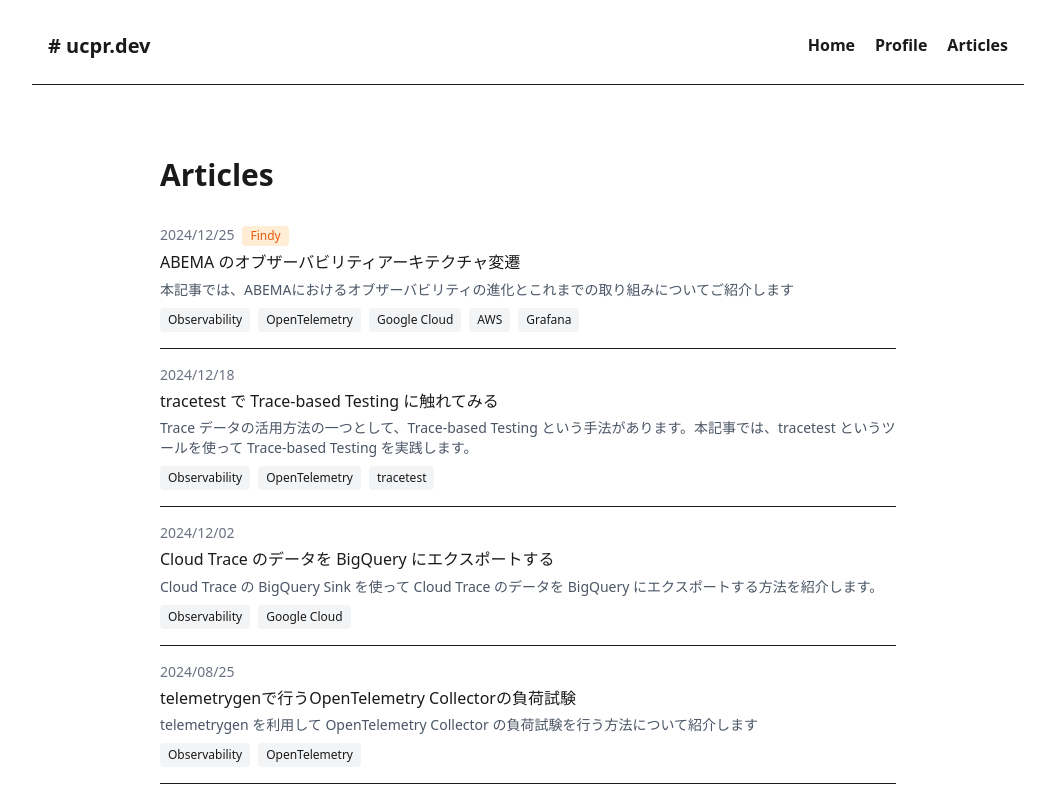
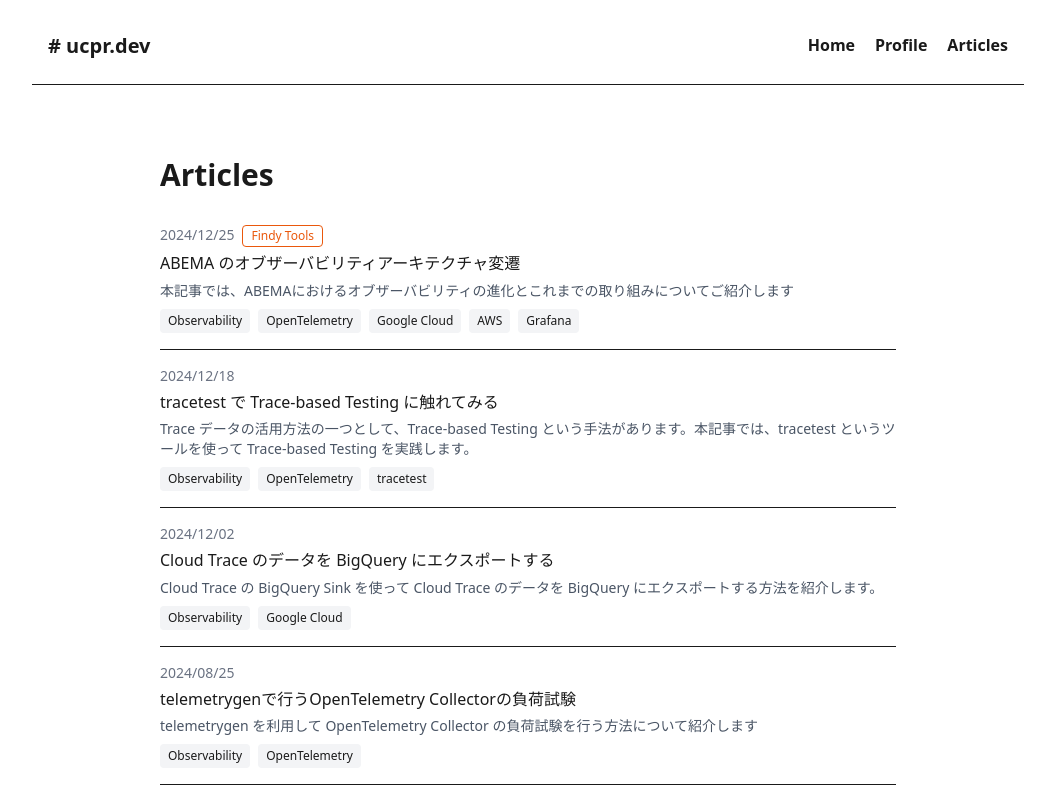
Before and after one commit to ucpr/ucpr.dev, a Next.js app: page /articles in a window 1280 px wide. Shown: the top 800 px of the page, without its empty margins (112-1167 px from the left). Built offline with nearby package versions, Linux system fonts and the light colour scheme; no server answers.

Commit message:
refactor badge

```diff
--- a/content/external-articles.json
+++ b/content/external-articles.json
@@ -21,7 +21,7 @@
 			"description": "本記事では、ABEMAにおけるオブザーバビリティの進化とこれまでの取り組みについてご紹介します",
 			"url": "https://findy-tools.io/articles/abematv/37",
 			"publishedAt": "2024-12-25",
-			"platform": "Findy",
+			"platform": "Findy Tools",
 			"tags": [
 				"Observability",
 				"OpenTelemetry",
--- a/src/app/articles/page.tsx
+++ b/src/app/articles/page.tsx
@@ -2,7 +2,7 @@
 import Link from "next/link";
 import { getAllArticles } from "@/utils/article";
 import { format } from "date-fns";
-import { getPlatformStyle } from "@/utils/platform";
+import PlatformBadge from "@/components/PlatformBadge";
 
 export const metadata: Metadata = {
 	title: "Articles | ucpr.dev",
@@ -28,24 +28,9 @@
 									day: "2-digit",
 								})
 								.replace(/\//g, "/")}
-							{article.isExternal &&
-								article.platform &&
-								(() => {
-									const style = getPlatformStyle(article.platform);
-									return (
-										<span
-											className="ml-2 inline-flex items-center px-2 py-0.5 rounded text-xs font-medium platform-tag"
-											style={{
-												backgroundColor: style.backgroundColor,
-												color: style.textColor,
-												"--dark-bg": style.darkBackgroundColor,
-												"--dark-text": style.darkTextColor,
-											}}
-										>
-											{article.platform}
-										</span>
-									);
-								})()}
+							{article.isExternal && article.platform && (
+								<PlatformBadge platform={article.platform} className="ml-2" />
+							)}
 						</div>
 						{article.isExternal && article.url ? (
 							<a href={article.url} target="_blank" rel="noopener noreferrer">
--- a/src/app/page.tsx
+++ b/src/app/page.tsx
@@ -1,7 +1,7 @@
 import Link from "next/link";
 import Image from "next/image";
 import { getArticles } from "@/lib/api";
-import { getPlatformStyle } from "@/utils/platform";
+import PlatformBadge from "@/components/PlatformBadge";
 
 async function getLatestArticles() {
 	const allArticles = await getArticles();
@@ -42,24 +42,9 @@
 										day: "2-digit",
 									})
 									.replace(/\//g, "/")}
-								{article.isExternal &&
-									article.platform &&
-									(() => {
-										const style = getPlatformStyle(article.platform);
-										return (
-											<span
-												className="ml-2 inline-flex items-center px-2 py-0.5 rounded text-xs font-medium platform-tag"
-												style={{
-													backgroundColor: style.backgroundColor,
-													color: style.textColor,
-													"--dark-bg": style.darkBackgroundColor,
-													"--dark-text": style.darkTextColor,
-												}}
-											>
-												{article.platform}
-											</span>
-										);
-									})()}
+								{article.isExternal && article.platform && (
+									<PlatformBadge platform={article.platform} className="ml-2" />
+								)}
 							</div>
 							{article.isExternal && article.url ? (
 								<a href={article.url} target="_blank" rel="noopener noreferrer">
--- /dev/null
+++ b/src/components/PlatformBadge.tsx
@@ -0,0 +1,30 @@
+"use client";
+
+import { getPlatformStyle } from "@/utils/platform";
+
+type PlatformBadgeProps = {
+  platform: string;
+  className?: string;
+};
+
+/**
+ * 外部記事のプラットフォームを表すバッジコンポーネント
+ * プラットフォームごとに異なった背景色と文字色を持ちます
+ */
+export default function PlatformBadge({ platform, className = "" }: PlatformBadgeProps) {
+  const style = getPlatformStyle(platform);
+
+  return (
+    <span
+      className={`inline-flex items-center px-2 py-0.5 rounded text-xs font-medium platform-tag border ${className}`}
+      style={{
+        borderColor: style.textColor,
+        color: style.textColor,
+        '--dark-border': style.darkTextColor,
+        '--dark-text': style.darkTextColor,
+      } as React.CSSProperties}
+    >
+      {platform}
+    </span>
+  );
+}
--- a/src/utils/platform.ts
+++ b/src/utils/platform.ts
@@ -2,9 +2,9 @@
  * Platform のスタイル情報を取得する
  */
 export function getPlatformStyle(platform: string): {
-	backgroundColor: string;
+	borderColor: string;
 	textColor: string;
-	darkBackgroundColor: string;
+	darkBorderColor: string;
 	darkTextColor: string;
 } {
 	// プラットフォームごとに色を設定
@@ -12,51 +12,52 @@
 		case "Zenn":
 		case "Zenn Scraps":
 			return {
-				backgroundColor: "#edf2f7", // light blue-gray
+				borderColor: "#3b82f6", // blue-500
 				textColor: "#3b82f6", // blue-500
-				darkBackgroundColor: "#1e293b", // dark blue-gray
+				darkBorderColor: "#60a5fa", // blue-400
 				darkTextColor: "#60a5fa", // blue-400
 			};
 		case "Qiita":
 			return {
-				backgroundColor: "#e6f0ff", // light green-blue
+				borderColor: "#55c500", // qiita green
 				textColor: "#55c500", // qiita green
-				darkBackgroundColor: "#0d3321", // dark green
+				darkBorderColor: "#55c500", // qiita green
 				darkTextColor: "#55c500", // qiita green
 			};
 		case "note":
 			return {
-				backgroundColor: "#f3f4f6", // light gray
+				borderColor: "#41c9b4", // note teal
 				textColor: "#41c9b4", // note teal
-				darkBackgroundColor: "#1f2937", // dark gray
+				darkBorderColor: "#41c9b4", // note teal
 				darkTextColor: "#41c9b4", // note teal
 			};
+        case "Findy Tools":
 		case "Findy":
 			return {
-				backgroundColor: "#ffedd5", // light orange
+				borderColor: "#ea580c", // orange-600
 				textColor: "#ea580c", // orange-600
-				darkBackgroundColor: "#431407", // dark orange
+				darkBorderColor: "#fdba74", // orange-300
 				darkTextColor: "#fdba74", // orange-300
 			};
 		case "Speaker Deck":
 			return {
-				backgroundColor: "#ecfdf5", // light green
+				borderColor: "#10b981", // emerald-500
 				textColor: "#10b981", // emerald-500
-				darkBackgroundColor: "#064e3b", // dark emerald
+				darkBorderColor: "#6ee7b7", // emerald-300
 				darkTextColor: "#6ee7b7", // emerald-300
 			};
 		case "YouTube":
 			return {
-				backgroundColor: "#fee2e2", // light red
+				borderColor: "#ef4444", // red-500
 				textColor: "#ef4444", // red-500
-				darkBackgroundColor: "#450a0a", // dark red
+				darkBorderColor: "#fca5a5", // red-300
 				darkTextColor: "#fca5a5", // red-300
 			};
 		default:
 			return {
-				backgroundColor: "#f3f4f6", // light gray
+				borderColor: "#6b7280", // gray-500
 				textColor: "#6b7280", // gray-500
-				darkBackgroundColor: "#374151", // dark gray
+				darkBorderColor: "#9ca3af", // gray-400
 				darkTextColor: "#9ca3af", // gray-400
 			};
 	}
```
